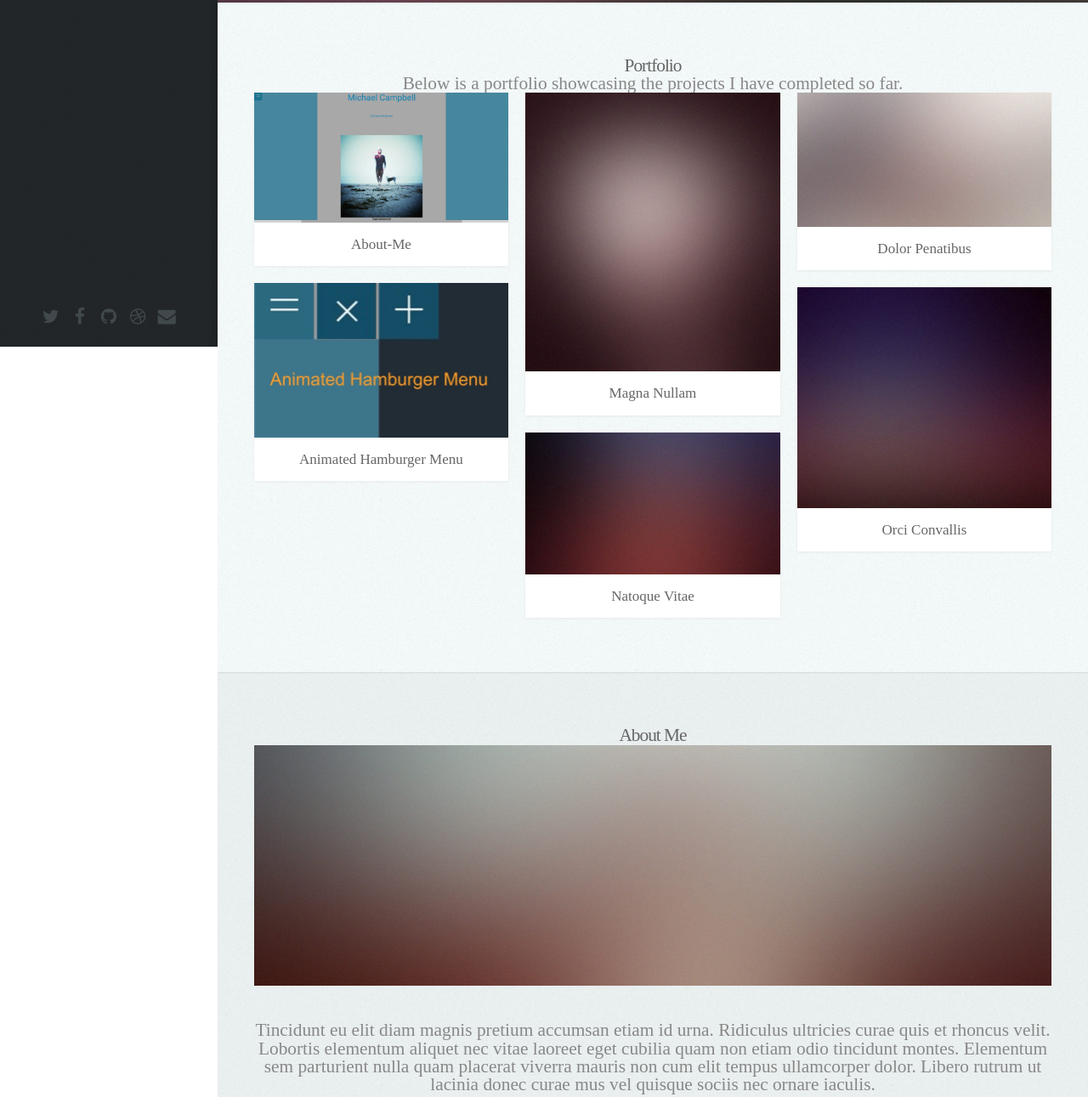
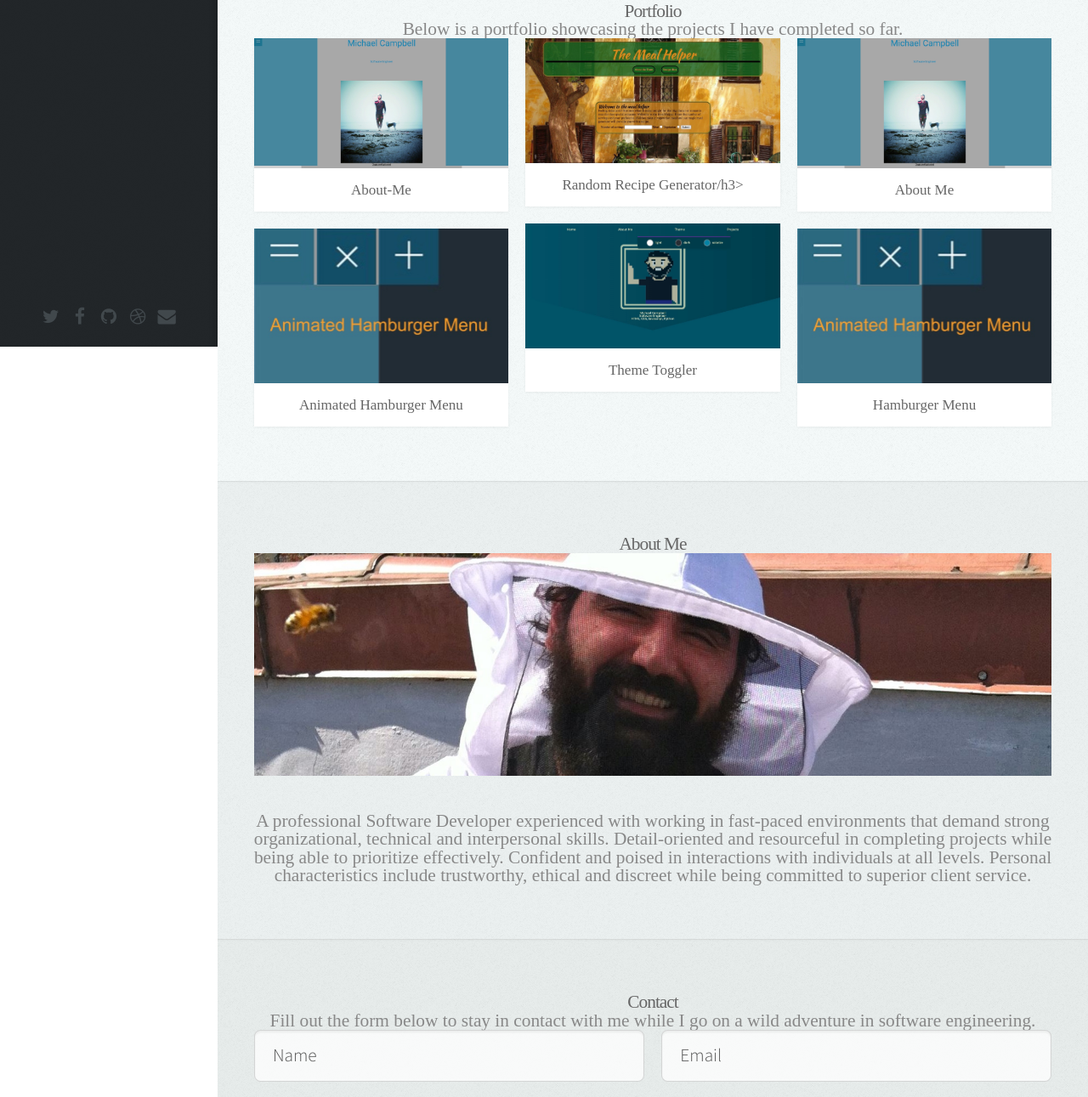
Before and after one commit to MichaelCampbell2020/Lab05301n19, a website: page public/index.html in a window 1280 px wide. Shown: the part 392-1683 px from the top of the page at 85% size. Drawn offline with Linux system fonts and the light colour scheme.

Commit message:
finished second feature task

```diff
--- a/public/index.html
+++ b/public/index.html
@@ -7,7 +7,7 @@
 <html>
 
 <head>
-	<title>Prologue by HTML5 UP</title>
+	<title>Michael Campbell Portfolio</title>
 	<meta charset="utf-8" />
 	<meta name="viewport" content="width=device-width, initial-scale=1, user-scalable=no" />
 	<link rel="stylesheet" href="assets/css/base.css" />
@@ -26,7 +26,7 @@
 
 			<!-- Logo -->
 			<div id="logo">
-				<span class="image avatar48"><img src="images/avatar.jpg" alt="" /></span>
+				<span class="image avatar48"><img src="images/headshot100x100.jpg" alt="" /></span>
 				<h1 id="title">Michael Campbell</h1>
 				<p>Software Engineer</p>
 			</div>
@@ -66,8 +66,10 @@
 			<div class="container">
 
 				<header>
-					<h2 class="alt">Hi! I'm <strong>Michael Campbell</strong>, I am a software engineer and U.S. Navy veteran.</a>.</h2>
-					<p>A professional Software Developer experienced with working in fast-paced environments that demand strong organizational, technical and interpersonal skills. Detail-oriented and resourceful in completing projects while being able to prioritize effectively.  Confident and poised in interactions with individuals at all levels.  Personal characteristics include trustworthy, ethical and discreet while being committed to superior client service.
+					<h2 class="alt">Hi! I'm <strong>Michael Campbell</strong>, I am a software engineer and U.S. Navy
+						veteran.</a>.</h2>
+					<p>
+						A professional Software Engineer experienced with working in fast-paced environments.
 					</p>
 				</header>
 
@@ -97,7 +99,8 @@
 							</header>
 						</article>
 						<article class="item">
-							<a href="#" class="image fit"><img src="images/Animated-Hamburger-Menu.jpg" alt="Animated Hamburger Menu" /></a>
+							<a href="#" class="image fit"><img src="images/Animated-Hamburger-Menu.jpg"
+									alt="Animated Hamburger Menu" /></a>
 							<header>
 								<h3>Animated Hamburger Menu</h3>
 							</header>
@@ -105,33 +108,36 @@
 					</div>
 					<div class="col-4 col-12-mobile">
 						<article class="item">
-							<a href="#" class="image fit"><img src="images/pic04.jpg" alt="" /></a>
+							<a href="#" class="image fit"><img src="images/Random-Recipe-Generator.jpeg"
+									alt="Random Recipe Generator" /></a>
 							<header>
-								<h3>Magna Nullam</h3>
+								<h3>Random Recipe Generator/h3>
 							</header>
 						</article>
 						<article class="item">
-							<a href="#" class="image fit"><img src="images/pic05.jpg" alt="" /></a>
+							<a href="#" class="image fit"><img src="images/Theme-Toggler.jpeg" alt="Theme Toggler" /></a>
 							<header>
-								<h3>Natoque Vitae</h3>
+								<h3>Theme Toggler</h3>
 							</header>
 						</article>
 					</div>
+
 					<div class="col-4 col-12-mobile">
 						<article class="item">
-							<a href="#" class="image fit"><img src="images/pic06.jpg" alt="" /></a>
+							<a href="#" class="image fit"><img src="images/About-Me.jpeg" alt="About Me" /></a>
 							<header>
-								<h3>Dolor Penatibus</h3>
+								<h3>About Me</h3>
 							</header>
 						</article>
 						<article class="item">
-							<a href="#" class="image fit"><img src="images/pic07.jpg" alt="" /></a>
+							<a href="#" class="image fit"><img src="images/Animated-Hamburger-Menu.jpg" alt="Hamburger Menu" /></a>
 							<header>
-								<h3>Orci Convallis</h3>
+								<h3>Hamburger Menu</h3>
 							</header>
 						</article>
 					</div>
 				</div>
+
 
 			</div>
 		</section>
@@ -144,14 +150,14 @@
 					<h2>About Me</h2>
 				</header>
 
-				<a href="#" class="image featured"><img src="images/pic08.jpg" alt="" /></a>
+				<a href="#" class="image featured"><img src="images/bannerofmc.jpg" alt="" /></a>
 
-				<p>Tincidunt eu elit diam magnis pretium accumsan etiam id urna. Ridiculus
-					ultricies curae quis et rhoncus velit. Lobortis elementum aliquet nec vitae
-					laoreet eget cubilia quam non etiam odio tincidunt montes. Elementum sem
-					parturient nulla quam placerat viverra mauris non cum elit tempus ullamcorper
-					dolor. Libero rutrum ut lacinia donec curae mus vel quisque sociis nec
-					ornare iaculis.</p>
+				<p>A professional Software Developer experienced with working in fast-paced environments that demand strong
+					organizational, technical and interpersonal skills. Detail-oriented and resourceful in completing projects
+					while being able to prioritize effectively. Confident and poised in interactions with individuals at all
+					levels. Personal characteristics include trustworthy, ethical and discreet while being committed to superior
+					client service.
+				</p>
 
 			</div>
 		</section>
@@ -164,10 +170,8 @@
 					<h2>Contact</h2>
 				</header>
 
-				<p>Elementum sem parturient nulla quam placerat viverra
-					mauris non cum elit tempus ullamcorper dolor. Libero rutrum ut lacinia
-					donec curae mus. Eleifend id porttitor ac ultricies lobortis sem nunc
-					orci ridiculus faucibus a consectetur. Porttitor curae mauris urna mi dolor.</p>
+				<p>Fill out the form below to stay in contact with me while I go on a wild adventure in software engineering.
+				</p>
 
 				<form method="post" action="#">
 					<div class="row">
@@ -192,7 +196,7 @@
 
 		<!-- Copyright -->
 		<ul class="copyright">
-			<li>&copy; Untitled. All rights reserved.</li>
+			<li>&copy; Michael Campbell. All rights reserved.</li>
 			<li>Design: <a href="http://html5up.net">HTML5 UP</a></li>
 		</ul>
 
```
Also changed, not shown: README.MD.
